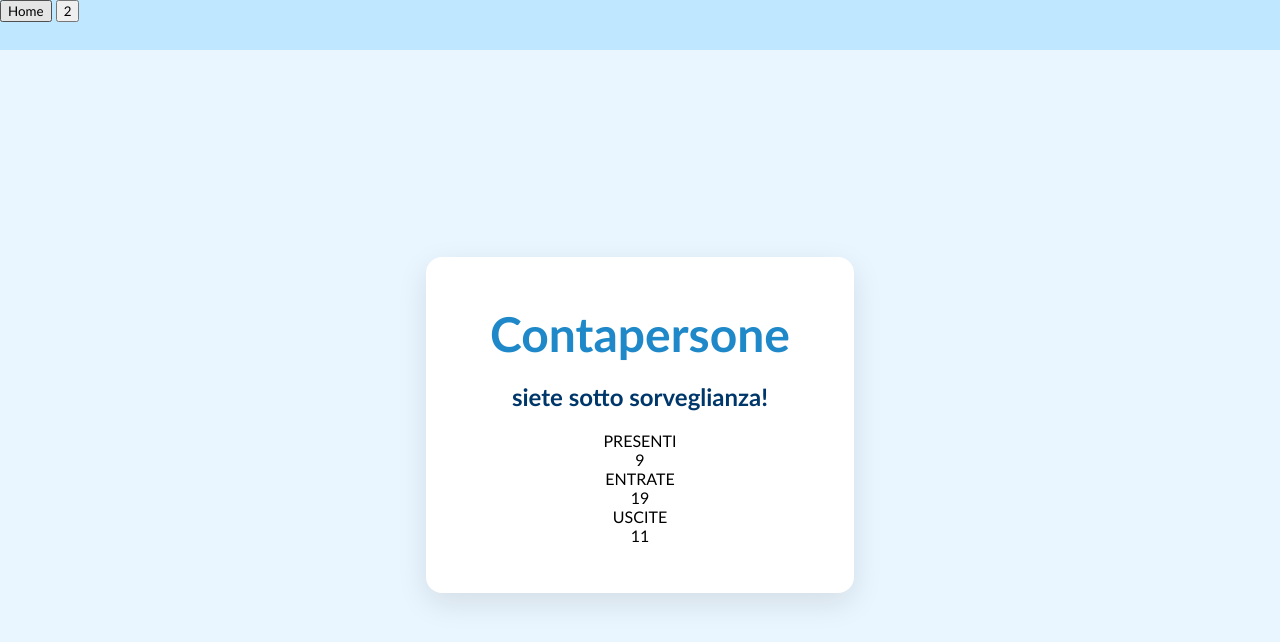
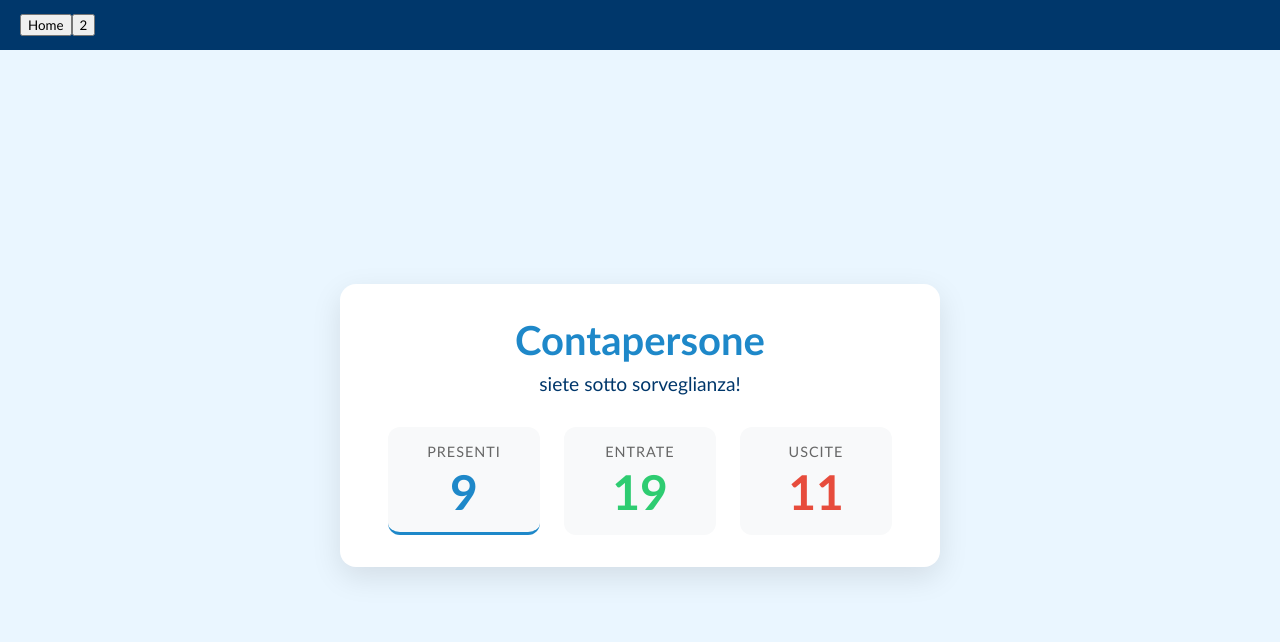
Before and after one commit to Mitrawang/Contapersone, a plain HTML site: page Contapersone - Sito Web/index.html in a window 1280 px wide. Drawn offline with nearby package versions, Linux system fonts and the light colour scheme; no server answers.

Commit message:
Update style.css (2)

```diff
--- a/Contapersone - Sito Web/style.css
+++ b/Contapersone - Sito Web/style.css
@@ -1,6 +1,6 @@
 * {
   box-sizing: border-box;
-   font-family: 'Trebuchet MS', 'Lucida Sans Unicode', 'Lucida Grande', 'Lucida Sans', Arial, sans-serif;
+  font-family: 'Trebuchet MS', 'Lucida Sans Unicode', 'Lucida Grande', 'Lucida Sans', Arial, sans-serif;
 }
 
 body {
@@ -10,20 +10,27 @@ body {
   height: 100vh;
 }
 
-/* Barra span in alto */
+/* Barra superiore blu scuro */
 .top-bar {
-  display: block;
+  display: flex;
+  align-items: center;
   width: 100%;
   height: 50px;
-  background-color: #bfe7ff;
+  background-color: rgb(0, 55, 107);
+  padding: 0 20px;
 }
 
-/* Contenitore principale */
+#spantitolo {
+  color: white;
+  font-size: 1.2rem;
+  font-weight: bold;
+  margin: 0;
+}
+
 #root {
   height: calc(100vh - 50px);
 }
 
-/* Home */
 .home {
   height: 100%;
   display: flex;
@@ -31,21 +38,108 @@ body {
   justify-content: center;
 }
 
-/* Header centrale */
 header {
   background: #ffffff;
-  padding: 3rem 4rem;
+  padding: 2rem 3rem;
   border-radius: 16px;
   box-shadow: 0 10px 30px rgba(0, 0, 0, 0.1);
   text-align: center;
+  min-width: 600px;
 }
 
 header h1 {
-  margin: 0;
-  font-size: 3rem;
+  margin: 0 0 0.5rem 0;
+  font-size: 2.5rem;
   color: #1e88c9;
 }
 
 header h2 {
   color: rgb(0, 55, 107);
+  margin: 0 0 2rem 0;
+  font-size: 1.2rem;
+  font-weight: normal;
 }
+
+/* Container per i contatori */
+.contatori-container {
+  display: flex;
+  justify-content: space-around;
+  gap: 1.5rem;
+  margin-top: 1.5rem;
+}
+
+.contatore-box {
+  text-align: center;
+  flex: 1;
+  padding: 1rem;
+  background-color: #f8f9fa;
+  border-radius: 12px;
+  transition: transform 0.3s ease;
+}
+
+.contatore-box:hover {
+  transform: translateY(-5px);
+  box-shadow: 0 5px 15px rgba(0, 0, 0, 0.1);
+}
+
+.presenti-box {
+  border-bottom: 3px solid #1e88c9;
+}
+
+.contatore-label {
+  display: block;
+  font-size: 0.9rem;
+  color: #666;
+  margin-bottom: 0.5rem;
+  letter-spacing: 1px;
+  text-transform: uppercase;
+}
+
+.contatore {
+  font-size: 3rem;
+  font-weight: bold;
+  line-height: 1;
+}
+
+.valore-blu {
+  color: #1e88c9;
+}
+
+.valore-verde {
+  color: #2ecc71;
+}
+
+.valore-rosso {
+  color: #e74c3c;
+}
+
+/* Animazione fade-in */
+.fade-in {
+  opacity: 0;
+  transform: translateY(20px);
+  transition: opacity 0.8s ease-out, transform 0.8s ease-out;
+}
+
+.fade-in.visible {
+  opacity: 1;
+  transform: translateY(0);
+}
+
+.fade-in.visible h2 {
+  animation: fadeInDelay 0.8s ease-out 0.3s both;
+}
+
+.fade-in.visible .contatori-container {
+  animation: fadeInDelay 0.8s ease-out 0.6s both;
+}
+
+@keyframes fadeInDelay {
+  0% {
+    opacity: 0;
+    transform: translateY(10px);
+  }
+  100% {
+    opacity: 1;
+    transform: translateY(0);
+  }
+}
```
